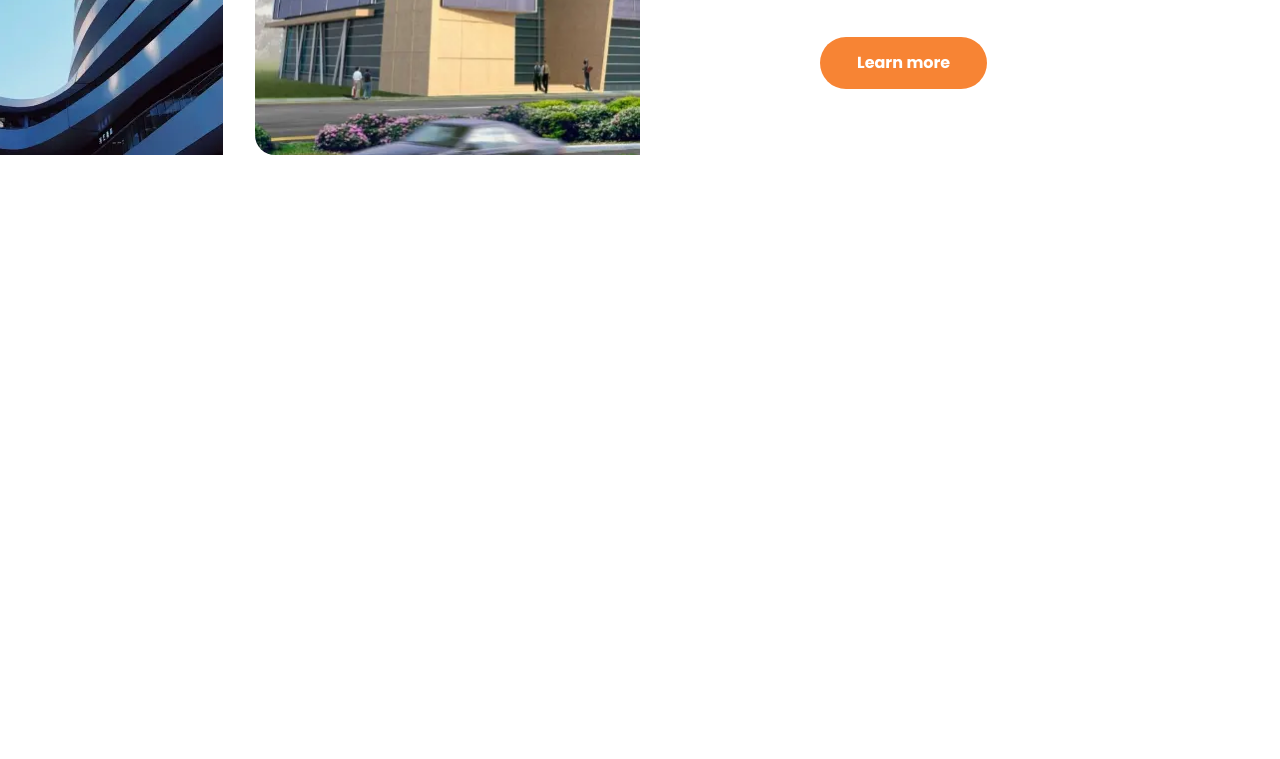
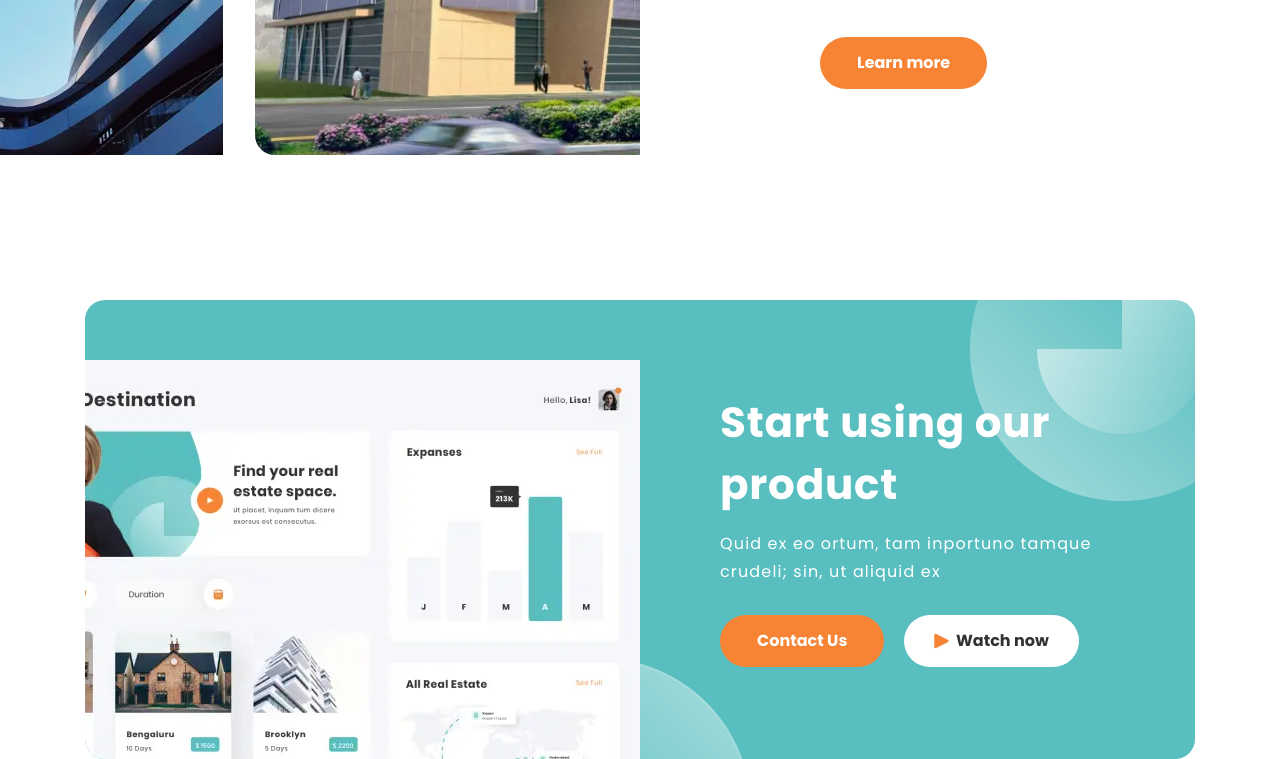
Before and after one commit to Ice-CubeXQ/CutSpace, a plain HTML site: page home.html in a window 1280 px wide. Shown: the part 1431-2190 px from the top of the page. Before the commit the page ends 1731 px from the top, so only its background shows below. Drawn offline with Linux system fonts and the light colour scheme.

Commit message:
added contact us block

```diff
--- a/css/style.css
+++ b/css/style.css
@@ -757,6 +757,156 @@ textarea.input {
     margin-bottom: 1.25rem;
   }
 }
+.contact-us__body {
+  background-color: #58bebf;
+  border-radius: 1.25rem;
+  position: relative;
+  overflow: hidden;
+  display: grid;
+}
+@media (min-width: 71.25em) {
+  .contact-us__body {
+    padding-top: 5.75rem;
+  }
+}
+@media (min-width: 20em) and (max-width: 71.25em) {
+  .contact-us__body {
+    padding-top: clamp( 2.5rem , 1.2317073171rem  +  6.3414634146vw , 5.75rem );
+  }
+}
+@media (max-width: 20em) {
+  .contact-us__body {
+    padding-top: 2.5rem;
+  }
+}
+@media (min-width: 71.25em) {
+  .contact-us__body {
+    padding-bottom: 5.75rem;
+  }
+}
+@media (min-width: 20em) and (max-width: 71.25em) {
+  .contact-us__body {
+    padding-bottom: clamp( 2.5rem , 1.2317073171rem  +  6.3414634146vw , 5.75rem );
+  }
+}
+@media (max-width: 20em) {
+  .contact-us__body {
+    padding-bottom: 2.5rem;
+  }
+}
+@media (min-width: 69.375em) {
+  .contact-us__body {
+    padding-right: 5.9375rem;
+  }
+}
+@media (min-width: 61.99875em) and (max-width: 69.375em) {
+  .contact-us__body {
+    padding-right: clamp( 2.6875rem , -24.6293530757rem  +  44.0603287578vw , 5.9375rem );
+  }
+}
+@media (min-width: 61.99875em) {
+  .contact-us__body {
+    padding-left: 50%;
+  }
+}
+@media (max-width: 61.99875em) {
+  .contact-us__body {
+    padding-right: 0.9375rem;
+    padding-left: 0.9375rem;
+  }
+}
+.contact-us__img {
+  position: relative;
+  z-index: 2;
+}
+@media (min-width: 61.99875em) {
+  .contact-us__img {
+    position: absolute;
+    right: 50%;
+    top: 13%;
+  }
+}
+@media (max-width: 61.99875em) {
+  .contact-us__img {
+    justify-self: center;
+  }
+  .contact-us__img img {
+    width: 100%;
+  }
+}
+.contact-us__content {
+  color: #fff;
+  justify-self: end;
+  max-width: 23.75rem;
+  z-index: 2;
+}
+@media (max-width: 61.99875em) {
+  .contact-us__content {
+    justify-self: center;
+  }
+}
+.contact-us__title {
+  font-weight: 700;
+  line-height: 147%;
+  letter-spacing: 0.019047619em;
+}
+@media (min-width: 71.25em) {
+  .contact-us__title {
+    font-size: 2.625rem;
+  }
+}
+@media (min-width: 20em) and (max-width: 71.25em) {
+  .contact-us__title {
+    font-size: clamp( 1.875rem , 1.5823170732rem  +  1.4634146341vw , 2.625rem );
+  }
+}
+@media (max-width: 20em) {
+  .contact-us__title {
+    font-size: 1.875rem;
+  }
+}
+.contact-us__title:not(:last-child) {
+  margin-bottom: 0.9375rem;
+}
+.contact-us__text:not(:last-child) {
+  margin-bottom: 1.875rem;
+}
+.contact-us__buttons {
+  display: flex;
+  gap: 1.25rem;
+}
+@media (max-width: 29.99875em) {
+  .contact-us__buttons {
+    flex-direction: column;
+  }
+}
+.contact-us__buttons a:last-child {
+  background-color: #fff;
+  color: #323232;
+  padding: 1.125rem 1.875rem;
+  display: inline-flex;
+  column-gap: 0.4375rem;
+}
+.contact-us__buttons a:last-child::before {
+  color: #f78434;
+}
+@media (any-hover: hover) {
+  .contact-us__buttons a:last-child:hover {
+    background-color: #eaeaea;
+  }
+}
+.contact-us__decore {
+  position: absolute;
+  z-index: 1;
+}
+.contact-us__decore--top {
+  top: 0;
+  right: 0;
+}
+.contact-us__decore--bottom {
+  bottom: 0;
+  right: 40%;
+}
 .swiper {
   overflow: hidden;
 }
--- a/home.html
+++ b/home.html
@@ -6,7 +6,7 @@
 	<meta charset="UTF-8">
 	<meta name="format-detection" content="telephone=no">
 	<!-- <style>body{opacity: 0;}</style> -->
-	<link rel="stylesheet" href="css/style.min.css?_v=20231017201819">
+	<link rel="stylesheet" href="css/style.min.css?_v=20231018110507">
 	<link rel="shortcut icon" href="favicon.ico">
 	<!-- <meta name="robots" content="noindex, nofollow"> -->
 	<meta name="viewport" content="width=device-width, initial-scale=1.0">
@@ -90,6 +90,27 @@
 					</div>
 				</div>
 			</section>
+			<section class="contact-us">
+				<div class="contact-us__container">
+					<div class="contact-us__body">
+						<div class="contact-us__img">
+							<picture><source srcset="img/contact-us/Dashboard.webp" type="image/webp"><img src="img/contact-us/Dashboard.jpg" alt="Image"></picture>
+						</div>
+						<div class="contact-us__content">
+							<div class="contact-us__title">Start using our product</div>
+							<div class="contact-us__text">Quid ex eo ortum, tam inportuno tamque
+								crudeli; sin, ut aliquid ex</div>
+							<div class="contact-us__buttons">
+								<a href="#" class="button">Contact Us</a>
+								<a href="#" class="button _icon-play">Watch now</a>
+							</div>
+						</div>
+						<picture><source srcset="img/contact-us/Oval.webp" type="image/webp"><img class="contact-us__decore contact-us__decore--top" src="img/contact-us/Oval.png" alt></picture>
+						<picture><source srcset="img/contact-us/Fill.webp" type="image/webp"><img class="contact-us__decore contact-us__decore--top" src="img/contact-us/Fill.png" alt></picture>
+						<picture><source srcset="img/contact-us/Oval02.webp" type="image/webp"><img class="contact-us__decore contact-us__decore--bottom" src="img/contact-us/Oval02.png" alt></picture>
+					</div>
+				</div>
+			</section>
 		</main>
 		<footer class="footer">
 			<div class="footer__container">
@@ -108,7 +129,7 @@
 </div>
  -->
 
-	<script src="js/app.min.js?_v=20231017201819"></script>
+	<script src="js/app.min.js?_v=20231018110507"></script>
 </body>
 
 </html>
```
Also changed, not shown: css/style.min.css, img/contact-us/Dashboard.jpg (added), img/contact-us/Dashboard.webp (added), img/contact-us/Fill.png (added), img/contact-us/Fill.webp (added), img/contact-us/Oval.png (added), img/contact-us/Oval.webp (added), img/contact-us/Oval02.png (added), img/contact-us/Oval02.webp (added), img/cover.jpg (deleted), img/cover.webp (deleted), img/screenshots/screenshot01.png (added), 1 other file.
